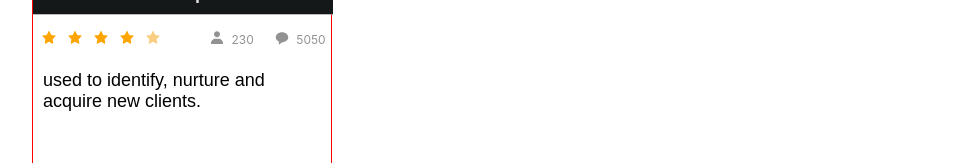
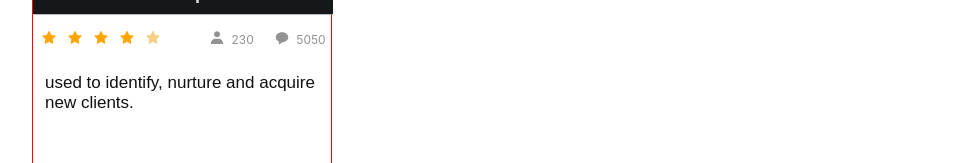
Before and after one commit to TamannaAfroz2666/Online-Course-BD, a React (Create React App) app: page / in a window 1280 px wide. Shown: the part 1339-1502 px from the top of the page, without its empty margins (96-1058 px from the left). Built offline with nearby package versions, Linux system fonts and the light colour scheme; grey boxes are pictures that could not be loaded.

Commit message:
short description title issue fixed

```diff
--- a/src/components/Course/Card/Card.css
+++ b/src/components/Course/Card/Card.css
@@ -120,6 +120,7 @@
     padding-top: 1px;
 
 }
+
 .textQuantity p span{
     font-size: 12px;
     color:#939292;
@@ -127,14 +128,15 @@
     bottom: 2px;
     position: relative;
 }
-
+/*--- short title description --- */
 .shortTitleDes{
     width: 300px;
-    font-size: 18px;
+    font-size: 17px;
     font-family: sans-serif;
-    padding: 0px 10px;
+    padding: 0px 12px;
     bottom: 3em;
     position: relative;
+    color: #111;
 
 }
 
@@ -152,8 +154,6 @@
     background-color: #ef5f5f;
     border: 0;
     transition: .6s;
-
-
 }
 .enrollBtn button a{
     text-decoration: none;
```
